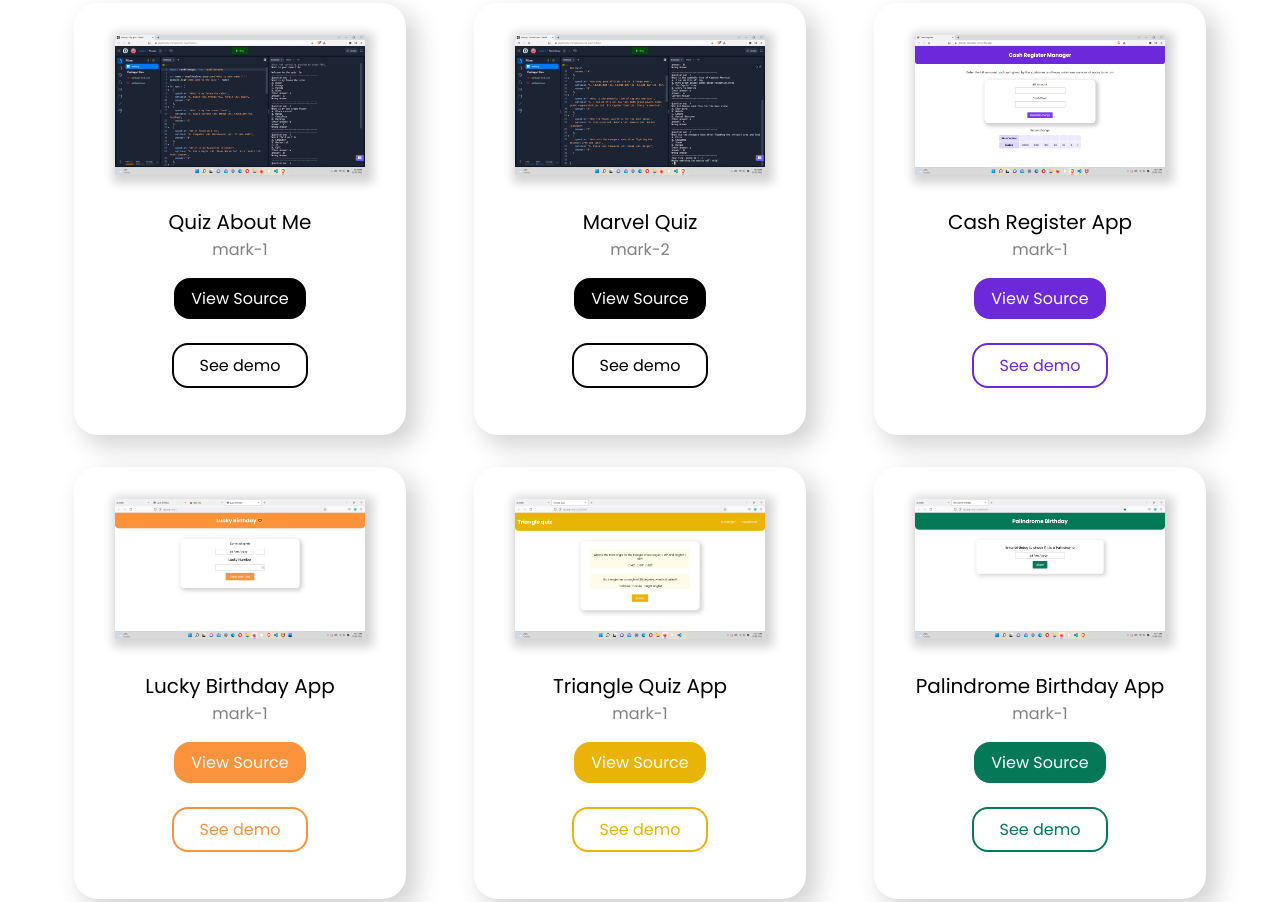
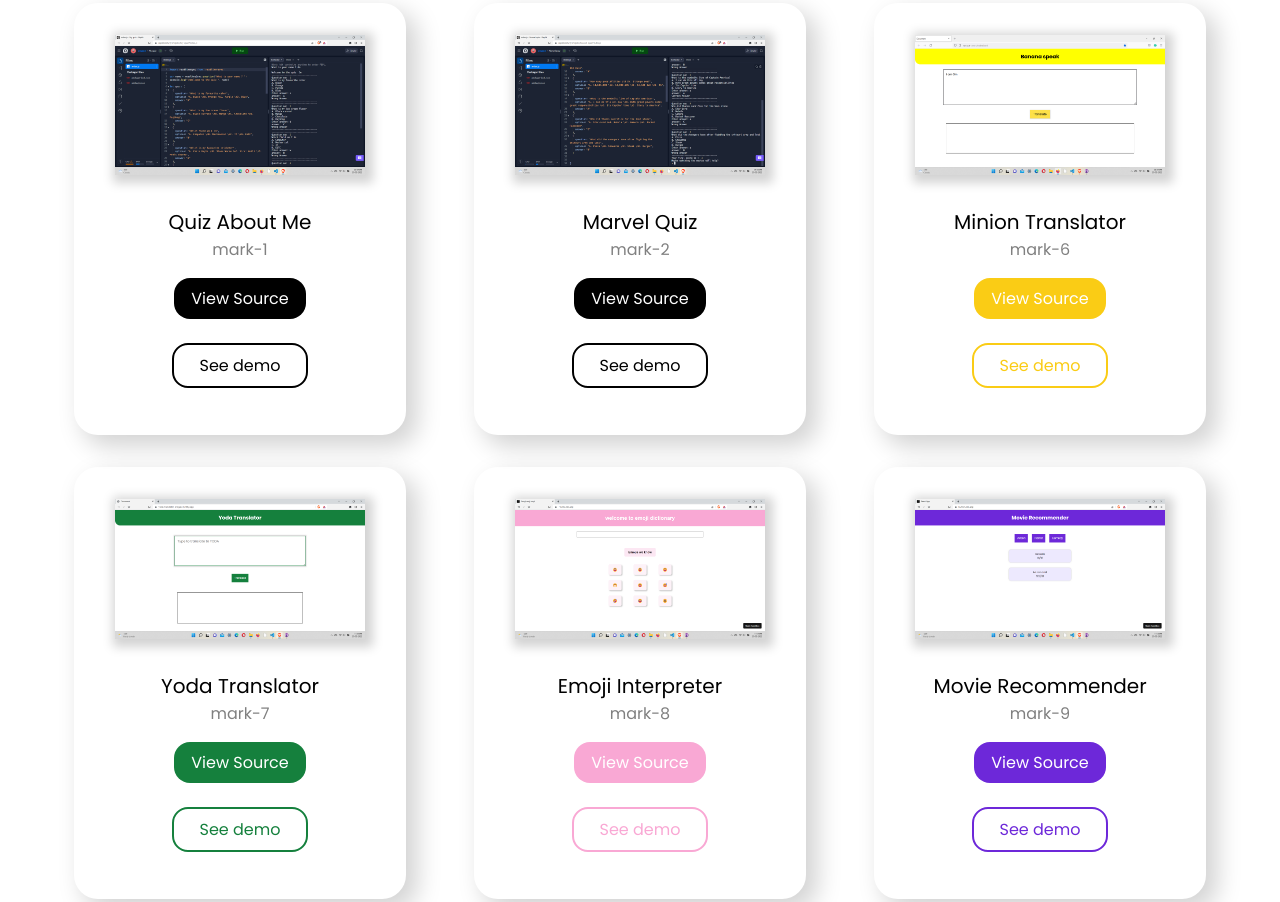
Before and after one commit to OMGATE23/neogcamp-lesson-3, a plain HTML site: page projects.html in a window 1280 px wide. Shown: the part 257-1159 px from the top of the page. Drawn offline with Linux system fonts and the light colour scheme.

Commit message:
added project tabs

```diff
--- a/projects.html
+++ b/projects.html
@@ -45,12 +45,44 @@
             <a href="https://replit.com/@omgate/Marvel-quiz#index.js?embed=1&output1" class="project-link-demo" style="border: 2px solid black; color: black;">See demo</a>
         </div>
 
+        <div class="project-div">
+            <img src="./images/mark-6-screenshot.png" alt="" class="project-image">
+            <p class="project-p">Minion Translator</p>
+            <p class="project-subtitle">mark-6</p>
+            <a href="https://github.com/OMGATE23/neog-minion" class="project-link-source" style="background-color: #facc15;">View Source</a>
+            <a href="https://minion-translator-omgate.netlify.app/" class="project-link-demo" style="border: 2px solid #facc15; color: #facc15;">See demo</a>
+        </div>
+
+        <div class="project-div">
+            <img src="./images/mark-7-screenshot.png" alt="" class="project-image">
+            <p class="project-p">Yoda Translator</p>
+            <p class="project-subtitle">mark-7</p>
+            <a href="https://github.com/OMGATE23/yoda-translator" class="project-link-source" style="background-color: #15803d;">View Source</a>
+            <a href="https://yoda-translator-omgate.netlify.app/" class="project-link-demo" style="border: 2px solid #15803d; color: #15803d;">See demo</a>
+        </div>
+
+        <div class="project-div">
+            <img src="./images/mark-8-screenshot.png" alt="" class="project-image">
+            <p class="project-p">Emoji Interpreter</p>
+            <p class="project-subtitle">mark-8</p>
+            <a href="https://codesandbox.io/s/emoji-interpreter-7n2i92" class="project-link-source" style="background-color: #f9a8d4;">View Source</a>
+            <a href="https://7n2i92.csb.app/" class="project-link-demo" style="border: 2px solid #f9a8d4; color: #f9a8d4;">See demo</a>
+        </div>
+
+        <div class="project-div">
+            <img src="./images/mark-9-screenshot.png" alt="" class="project-image">
+            <p class="project-p">Movie Recommender</p>
+            <p class="project-subtitle">mark-9</p>
+            <a href="https://codesandbox.io/s/neog-camp-reactjs-project-bi203n" class="project-link-source" style="background-color: #6d28d9;">View Source</a>
+            <a href="https://bi203n.csb.app/" class="project-link-demo" style="border: 2px solid #6d28d9; color: #6d28d9;">See demo</a>
+        </div>
+
 
 
         <div class="project-div">
             <img src="./images/mark-10-screenshot.png" alt="" class="project-image">
             <p class="project-p">Cash Register App</p>
-            <p class="project-subtitle">mark-1</p>
+            <p class="project-subtitle">mark-10</p>
             <a href="https://github.com/OMGATE23/mark-10-cash-register" class="project-link-source" style="background-color: #6d28d9;">View Source</a>
             <a href="https://change-calculator-om.netlify.app/" class="project-link-demo" style="border: 2px solid #6d28d9; color: #6d28d9;">See demo</a>
         </div>
@@ -58,7 +90,7 @@
         <div class="project-div">
             <img src="./images/mark-11-screenshot.png" alt="" class="project-image">
             <p class="project-p">Lucky Birthday App</p>
-            <p class="project-subtitle">mark-1</p>
+            <p class="project-subtitle">mark-11</p>
             <a href="https://github.com/OMGATE23/mark-11-lucky-birthday" class="project-link-source" style="background-color: #fb923c;">View Source</a>
             <a href="https://mark-11-lucky-birthday-om.netlify.app/" class="project-link-demo" style="border: 2px solid #fb923c; color: #fb923c;">See demo</a>
         </div>
@@ -66,7 +98,7 @@
         <div class="project-div">
             <img src="./images/mark-12-screenshot.png" alt="" class="project-image">
             <p class="project-p">Triangle Quiz App</p>
-            <p class="project-subtitle">mark-1</p>
+            <p class="project-subtitle">mark-12</p>
             <a href="https://github.com/OMGATE23/mark-12-quiz" class="project-link-source" style="background-color: #eab308;">View Source</a>
             <a href="https://mark-12-quiz.netlify.app/" class="project-link-demo" style="border: 2px solid #eab308; color: #eab308;">See demo</a>
         </div>
@@ -74,7 +106,7 @@
         <div class="project-div">
             <img src="./images/mark-13-screenshot.png" alt="" class="project-image">
             <p class="project-p">Palindrome Birthday App</p>
-            <p class="project-subtitle">mark-1</p>
+            <p class="project-subtitle">mark-13</p>
             <a href="https://github.com/OMGATE23/mark-13-palindrome" class="project-link-source" style="background-color: #047857;">View Source</a>
             <a href="https://mark-13-palindrome-om.netlify.app/" class="project-link-demo" style="border: 2px solid #047857; color: #047857;">See demo</a>
         </div>
@@ -82,7 +114,7 @@
         <div class="project-div">
             <img src="./images/mark-14-screenshot.png" alt="" class="project-image">
             <p class="project-p">Profit or Loss App</p>
-            <p class="project-subtitle">mark-1</p>
+            <p class="project-subtitle">mark-14</p>
             <a href="https://github.com/OMGATE23/mark-14-profit-loss" class="project-link-source" style="background-color: #0e7490;">View Source</a>
             <a href="https://mark-14-profit-loss-om.netlify.app/" class="project-link-demo" style="border: 2px solid #0e7490; color: #0e7490;">See demo</a>
         </div>
@@ -90,8 +122,8 @@
         <div class="project-div">
             <img src="./images/pokemon-game-screenshot.png" alt="" class="project-image">
             <p class="project-p">Pokemon Game App</p>
-            <p class="project-subtitle">mark-1</p>
-            <a href="https://github.com/OMGATE23/pokemon-game" class="project-link-source" style="background-color: #be123c;">View Source</a>
+
+            <a href="https://github.com/OMGATE23/pokemon-game" class="project-link-source" style="background-color: #be123c; margin-top: 2.5rem">View Source</a>
             <a href="https://pokemon-speed-quiz.netlify.app/" class="project-link-demo" style="border: 2px solid #be123c; color: #be123c;">See demo</a>
         </div>
     </div>
```
Also changed, not shown: images/mark-6-screenshot.png (added), images/mark-7-screenshot.png (added), images/mark-8-screenshot.png (added), images/mark-9-screenshot.png (added).
